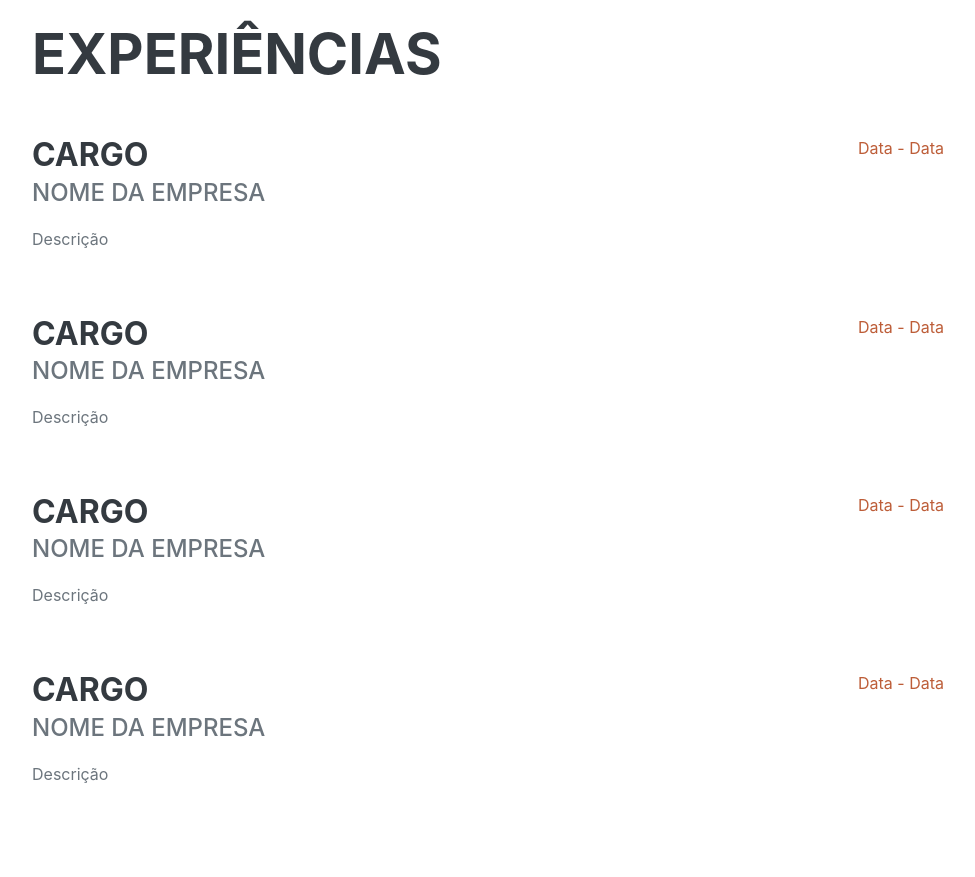
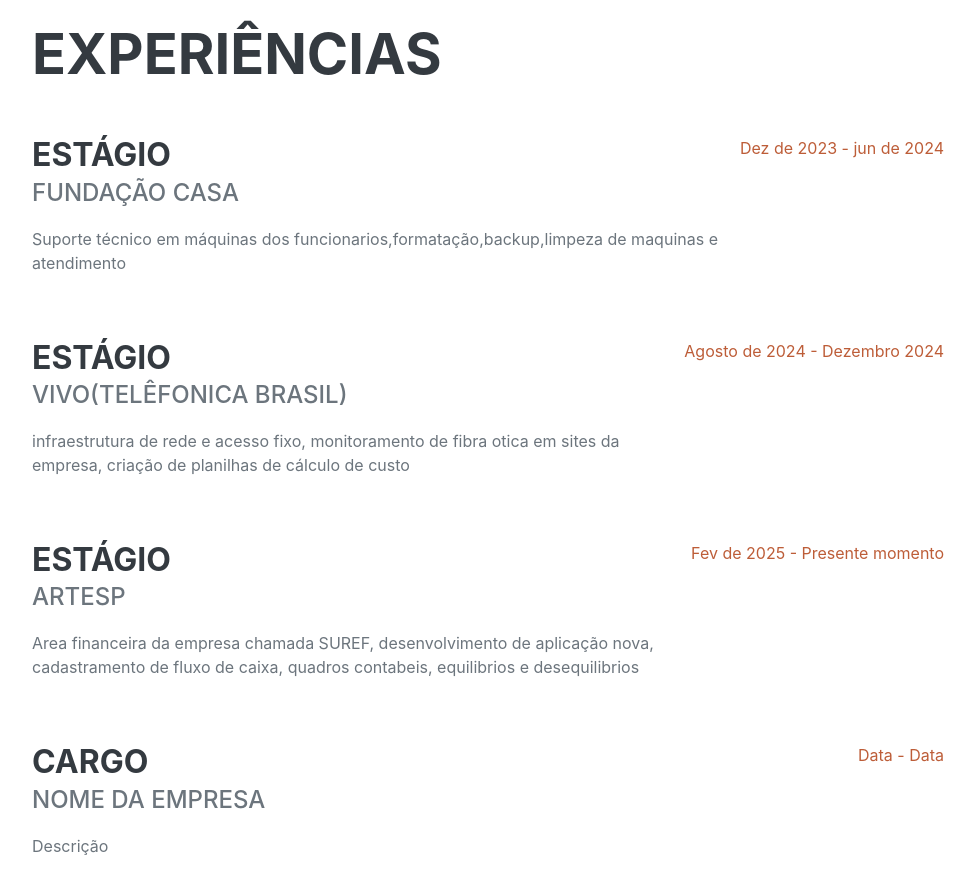
Before and after one commit to ItamarBorgesRocha/Curriculo, a plain HTML site: page index.html in a window 1280 px wide. Shown: the part 860-1737 px from the top of the page, without its empty margins (288-1263 px from the left). Drawn offline with nearby package versions, Linux system fonts and the light colour scheme; files that its build step writes are made by us from their sources; files whose address does not match are found by name; a web font is replaced by a local one.

Commit message:
Update index.html

```diff
--- a/index.html
+++ b/index.html
@@ -62,27 +62,27 @@
                     <h2 class="mb-5">Experiências</h2>
                     <div class="d-flex flex-column flex-md-row justify-content-between mb-5">
                         <div class="flex-grow-1">
-                            <h3 class="mb-0">Cargo</h3>
-                            <div class="subheading mb-3">Nome da Empresa</div>
-                            <p>Descrição</p>
+                            <h3 class="mb-0">Estágio</h3>
+                            <div class="subheading mb-3">Fundação Casa</div>
+                            <p>Suporte técnico em máquinas dos funcionarios,formatação,backup,limpeza de maquinas e atendimento</p>
                         </div>
-                        <div class="flex-shrink-0"><span class="text-primary">Data - Data</span></div>
+                        <div class="flex-shrink-0"><span class="text-primary">Dez de 2023 - jun de 2024</span></div>
                     </div>
                     <div class="d-flex flex-column flex-md-row justify-content-between mb-5">
                         <div class="flex-grow-1">
-                            <h3 class="mb-0">Cargo</h3>
-                            <div class="subheading mb-3">Nome da Empresa</div>
-                            <p>Descrição</p>
+                            <h3 class="mb-0">Estágio</h3>
+                            <div class="subheading mb-3">Vivo(telêfonica Brasil)</div>
+                            <p>infraestrutura de rede e acesso fixo, monitoramento de fibra otica em sites da empresa, criação de planilhas de cálculo de custo</p>
                         </div>
-                        <div class="flex-shrink-0"><span class="text-primary">Data - Data</span></div>
+                        <div class="flex-shrink-0"><span class="text-primary">Agosto de 2024 - Dezembro 2024</span></div>
                     </div>
                     <div class="d-flex flex-column flex-md-row justify-content-between mb-5">
                         <div class="flex-grow-1">
-                            <h3 class="mb-0">Cargo</h3>
-                            <div class="subheading mb-3">Nome da Empresa</div>
-                            <p>Descrição</p>
+                            <h3 class="mb-0">Estágio</h3>
+                            <div class="subheading mb-3">Artesp</div>
+                            <p>Area financeira da empresa chamada SUREF, desenvolvimento de aplicação nova, cadastramento de fluxo de caixa, quadros contabeis, equilibrios e desequilibrios </p>
                         </div>
-                        <div class="flex-shrink-0"><span class="text-primary">Data - Data</span></div>
+                        <div class="flex-shrink-0"><span class="text-primary">Fev de 2025 - Presente momento</span></div>
                     </div>
                     <div class="d-flex flex-column flex-md-row justify-content-between">
                         <div class="flex-grow-1">
@@ -101,12 +101,12 @@
                     <h2 class="mb-5">Educação</h2>
                     <div class="d-flex flex-column flex-md-row justify-content-between mb-5">
                         <div class="flex-grow-1">
-                            <h3 class="mb-0">Universidade Paulista</h3>
+                            <h3 class="mb-0">Senac</h3>
                             <div class="subheading mb-3">Analise e Desenvolvimento de Sistemas</div>
                             <div></div>
                             <p></p>
                         </div>
-                        <div class="flex-shrink-0"><span class="text-primary">Fevereiro 2022 - Atualmente</span></div>
+                        <div class="flex-shrink-0"><span class="text-primary">agosto 2023 - Atualmente</span></div>
                     </div>
                     <div class="d-flex flex-column flex-md-row justify-content-between">
                         <div class="flex-grow-1">
@@ -132,7 +132,7 @@
                         <li class="list-inline-item"><i class="fab fa-node-js"></i></li>
                         <li class="list-inline-item"><i class="fab fa-npm"></i></li>
                     </ul>
-                    <div class="subheading mb-3">Workflow</div>
+                    <div class="subheading mb-3">Javascript,C#,Python,Bootstrap</div>
                     <ul class="fa-ul mb-0">
                         <li>
                             <span class="fa-li"><i class="fas fa-check"></i></span>
@@ -158,8 +158,8 @@
             <section class="resume-section" id="interests">
                 <div class="resume-section-content">
                     <h2 class="mb-5">Interesses</h2>
-                    <p>texto</p>
-                    <p class="mb-0">texto</p>
+                    <p>desenvolvimento web</p>
+                    <p class="mb-0">Front End</p>
                 </div>
             </section>
             <hr class="m-0" />
```
